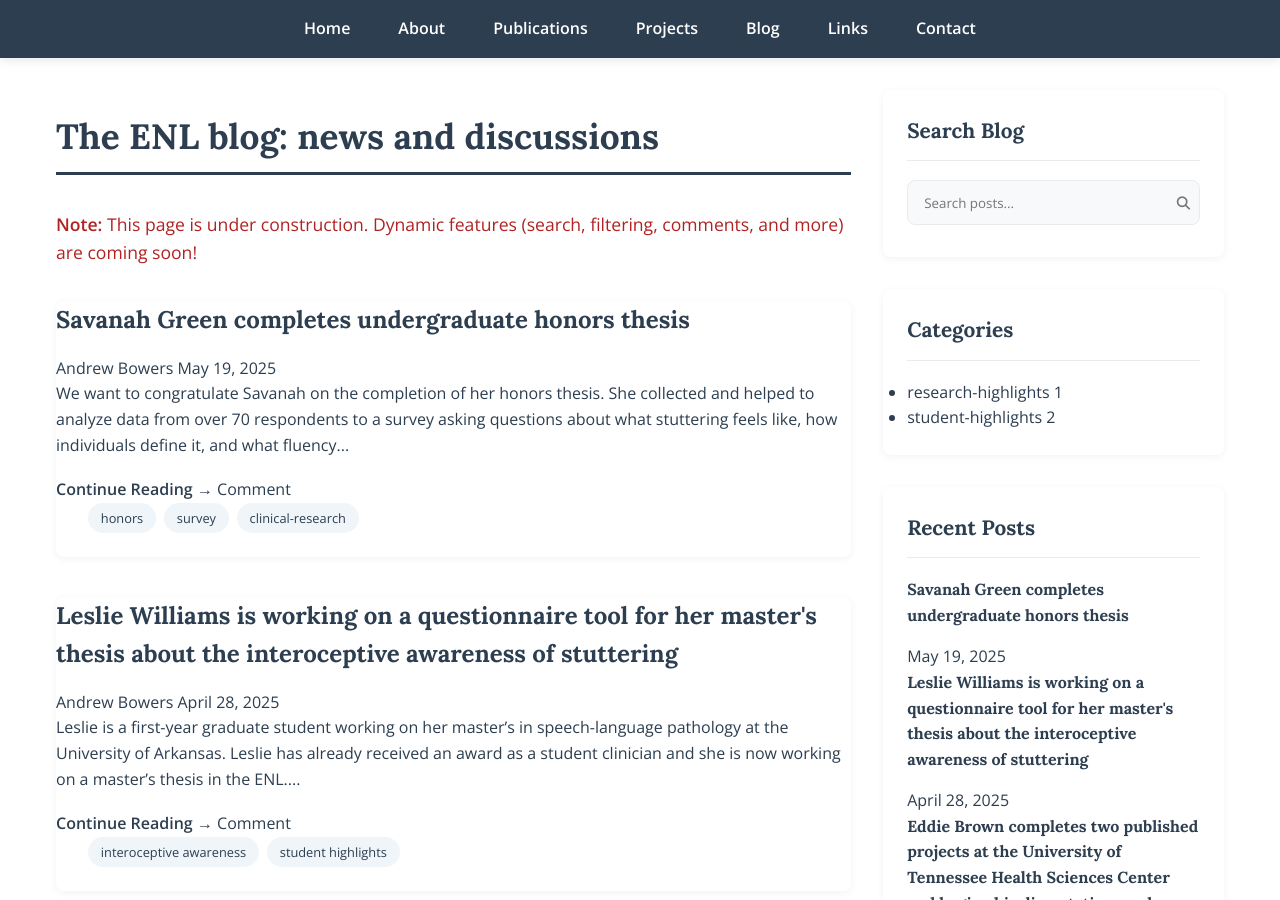
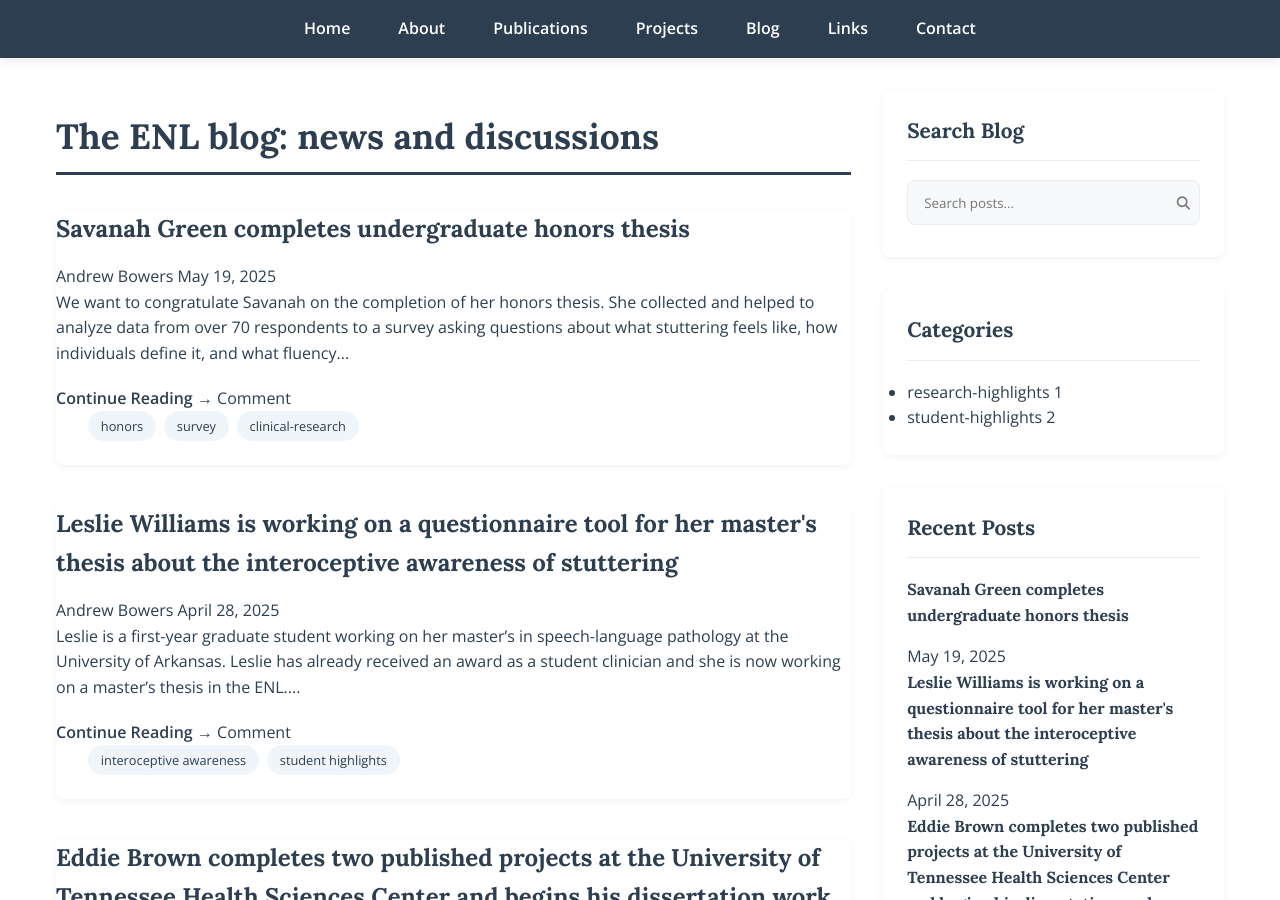
Before and after one commit to albowers/enl_website, a Jekyll site: the page built from blog.md, in a window 1280 px wide and 900 px high. Built offline with Jekyll 4.4.1, drawn with Linux system fonts in a browser that asks for light colours.

Commit message:
Update blog.md

```diff
--- a/blog.md
+++ b/blog.md
@@ -7,7 +7,6 @@ title: "Blog"
   <div class="blog-main">
     <h2 class="blog-main-heading">The ENL blog: news and discussions</h2>
     <p style="font-size:1.1rem; color:#b22222; margin-bottom:2.2rem;">
-      <strong>Note:</strong> This page is under construction. Dynamic features (search, filtering, comments, and more) are coming soon!
     </p>
 
     {% for post in site.posts %}
```
